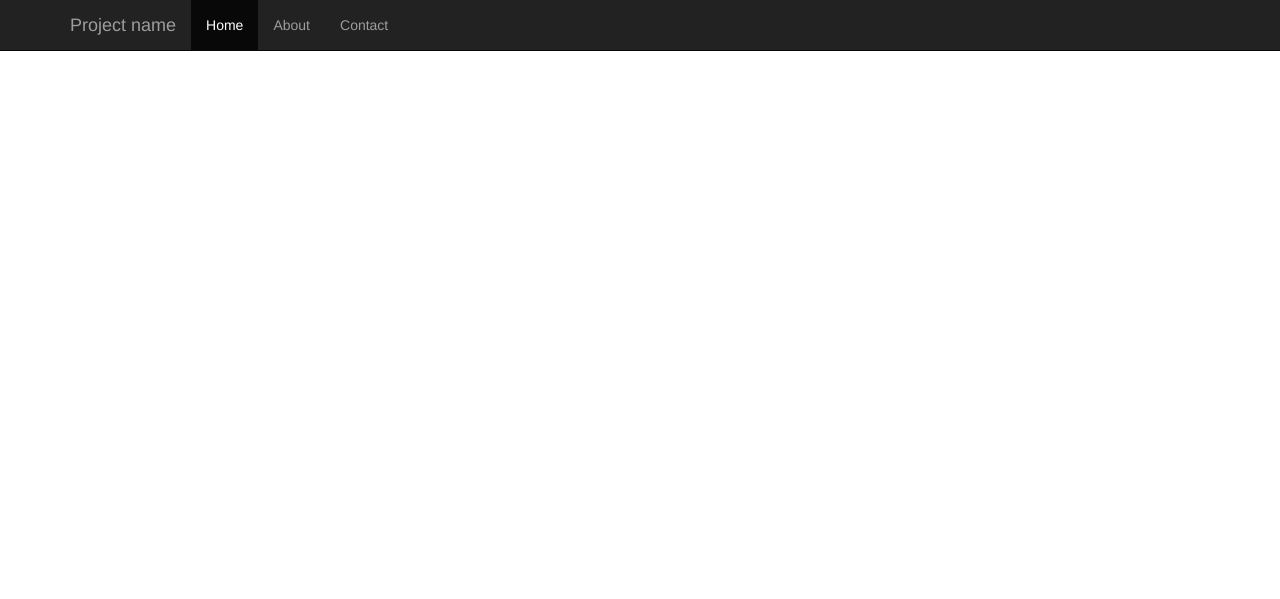
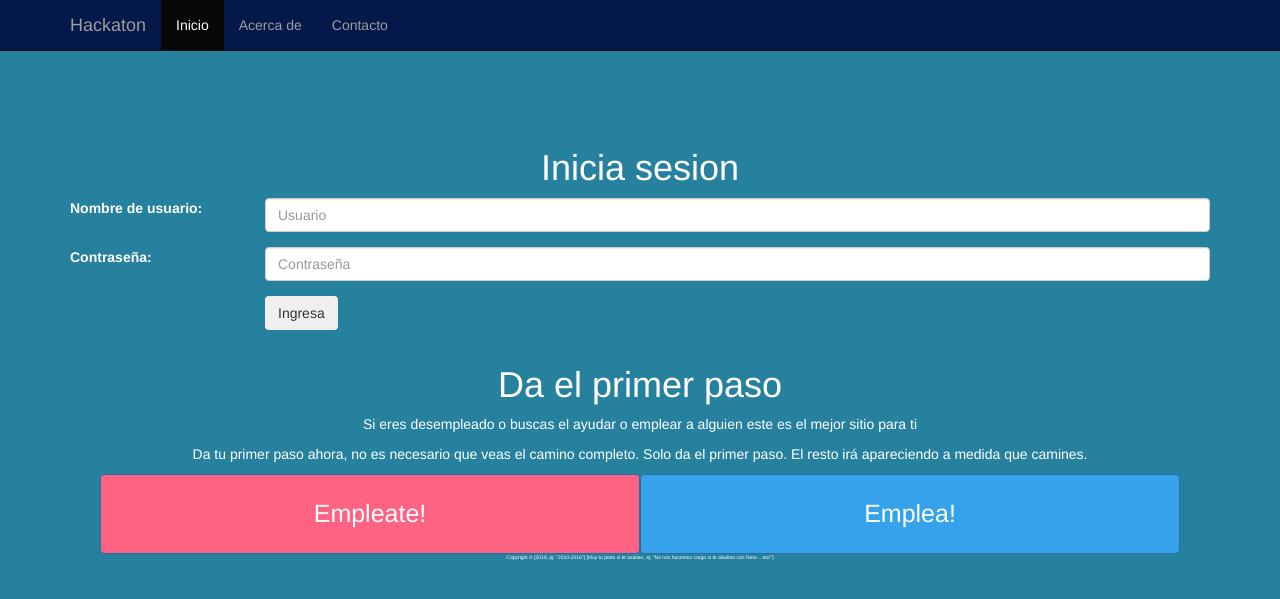
Before and after one commit to JonaMorenoZ/hackaton, a PHP site: page / in a window 1280 px wide. Shown: the top 599 px of the page. Run offline with PHP 8.4, Linux system fonts and the light colour scheme.

Commit message:
Version 2.0 Supachagia

```diff
--- a/hack/index.php
+++ b/hack/index.php
@@ -1,30 +1,38 @@
 <!DOCTYPE html>
-<!-- saved from url=(0050)http://getbootstrap.com/examples/starter-template/ -->
+
 <html lang="es">
 <head>
     <meta http-equiv="Content-Type" content="text/html; charset=UTF-8">
 
-    <!--meta http-equiv="X-UA-Compatible" content="IE=edge"-->
+
     <meta name="viewport" content="width=device-width, initial-scale=1">
-    <!-- The above 3 meta tags *must* come first in the head; any other head content must come *after* these tags -->
+
     <meta name="description" content="">
     <meta name="author" content="">
     <link rel="icon" href="http://getbootstrap.com/favicon.ico">
 
     <title>Empleo</title>
+    <style>
 
-      <script type="text/javascript" src="./js/Chart.min.js"></script>
-      <script src="./js/jquery.min.js"></script>
-      <script src="./js/bootstrap.min.js"></script>
-      <link href="./css/bootstrap.min.css" rel="stylesheet">
-      <link href="./css/index.css" rel="stylesheet">
 
+    body {
+      padding-top: 10%;
+    }
+
+
+    </style>
+
+
+    <link href="./css/bootstrap.min.css" rel="stylesheet">
+    <link href="./css/index.css" rel="stylesheet">
+
+    <script type="text/javascript" src="./js/Chart.min.js"></script>
 
   </head>
 
-  <body>
+  <body style="background-color:#26819f">
 
-    <nav class="navbar navbar-inverse navbar-fixed-top">
+    <nav class="navbar navbar-inverse navbar-fixed-top " style="background-color:#04184a">
       <div class="container">
         <div class="navbar-header">
           <button type="button" class="navbar-toggle collapsed" data-toggle="collapse" data-target="#navbar" aria-expanded="false" aria-controls="navbar">
@@ -33,26 +41,70 @@
             <span class="icon-bar"></span>
             <span class="icon-bar"></span>
           </button>
-          <a class="navbar-brand" href="http://getbootstrap.com/examples/starter-template/#">Project name</a>
+          <a class="navbar-brand" href="index.php">Hackaton</a>
         </div>
         <div id="navbar" class="collapse navbar-collapse">
           <ul class="nav navbar-nav">
-            <li class="active"><a href="http://getbootstrap.com/examples/starter-template/#">Home</a></li>
-            <li><a href="http://getbootstrap.com/examples/starter-template/#about">About</a></li>
-            <li><a href="http://getbootstrap.com/examples/starter-template/#contact">Contact</a></li>
+            <li class="active"><a href="index.php">Inicio</a></li>
+            <li><a href="about.php">Acerca de</a></li>
+            <li><a href="contacto.php">Contacto</a></li>
           </ul>
         </div><!--/.nav-collapse -->
       </div>
     </nav>
+    <div class="container " >
+      <div class="starter-template ">
+        <h1 class="text-center col-xs-12" style="color:#ffffff">Inicia sesion</h1>
+    </div>
+            <form>
 
-    <div class="container">
-      <div class="row">
-        <div class="col-xs-4">
-          <button type="button" class="btn btn-primary btn-center">Primary</button>
+          <div class="form-group row">
+            <label for="inputUsuario" class="col-xs-2 form-control-label" style="color:#ffffff">Nombre de usuario:</label>
+            <div class="col-xs-10">
+              <input type="text" class="form-control" id="inputEmail3" placeholder="Usuario">
+            </div>
+          </div>
+          <div class="form-group row">
+            <label for="inputPassword3" class="col-xs-2 form-control-label" style="color:#ffffff">Contraseña:</label>
+            <div class="col-xs-10">
+              <input type="password" class="form-control" id="inputPassword3" placeholder="Contraseña">
+            </div>
+          </div>
+          <div class="form-group row">
+            <div class="col-xs-offset-2 col-sm-10">
+              <button type="submit" class="btn btn-secondary">Ingresa</button>
+            </div>
+          </div>
+        </form>
+        <div class="col-xs-12" >
+          <h1 class="text-center" style="color:#ffffff">Da el primer paso</h1>
+          <p class="text-center" style="color:#ffffff">
+          Si eres desempleado o buscas el ayudar o emplear a alguien este es el mejor sitio para ti
+          </p>
+          <p class="text-center" style="color:#ffffff">
+            Da tu primer paso ahora, no es necesario que veas el camino completo. Solo da el primer paso. El resto irá apareciendo a medida que camines.
+          </p>
+          <div class="col-xs-12">
+            <button type="button" class="btn btn-primary col-xs-6" style="background-color:#ff6384; height:80px; font-size:25px"><a class="active" href="regext.php" style="color:#ffffff">Empleate!</a></button>
+            <button type="button" class="btn btn-primary col-xs-6" style="background-color:#36a2eb; height:80px; font-size:25px"><a class="active" href="registro.php" style="color:#ffffff">Emplea!</a></button>
+          </div>
         </div>
-        <div class="col-xs-4">
-          <button type="button" class="btn btn-secondary btn-center">Secondary</button>
-        </div>
-      </div>
+        <p class="text-center" style="color:#ffffff; font-size:5px">
+      Copyright © [2016, pj: "2010-2016"] [Muy tu pedo si te asaltan, ej: "No nos hacemos cargo si te alsaltan con filero .. etc!"]
+        </p>
+
     </div>
-</body></html>
+    <!-- Bootstrap core JavaScript
+    ================================================== -->
+    <!-- Placed at the end of the document so the pages load faster -->
+    <script src="./js/jquery.min.js"></script>
+
+    <script src="./js/bootstrap.min.js"></script>
+
+    <!--script type="text/javascript" src="./js/Chart.bundle.min.js"></script-->
+    <!-- IE10 viewport hack for Surface/desktop Windows 8 bug -->
+    <!--script src="./Starter Template for Bootstrap_files/ie10-viewport-bug-workaround.js"></script-->
+
+
+</body>
+</html>
--- a/hack/registro.php
+++ b/hack/registro.php
@@ -41,13 +41,13 @@
             <span class="icon-bar"></span>
             <span class="icon-bar"></span>
           </button>
-          <a class="navbar-brand" href="http://getbootstrap.com/examples/starter-template/#">Hackaton</a>
+          <a class="navbar-brand" href="index.php">Hackaton</a>
         </div>
         <div id="navbar" class="collapse navbar-collapse">
           <ul class="nav navbar-nav">
-            <li class="active"><a href="http://getbootstrap.com/examples/starter-template/#">Inicio</a></li>
+            <li class="active"><a href="index.php">Inicio</a></li>
             <li><a href="about.php">Acerca de</a></li>
-            <li><a href="http://getbootstrap.com/examples/starter-template/#contact">Contacto</a></li>
+            <li><a href="contacto.php">Contacto</a></li>
           </ul>
         </div><!--/.nav-collapse -->
       </div>
```
Also changed, not shown: hack/regext.php (+6 -6 lines).
